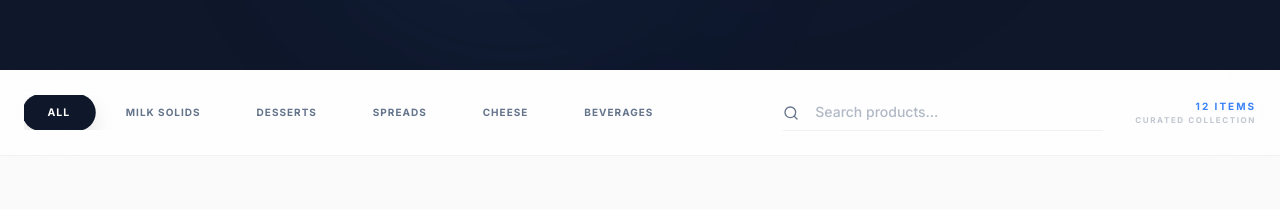
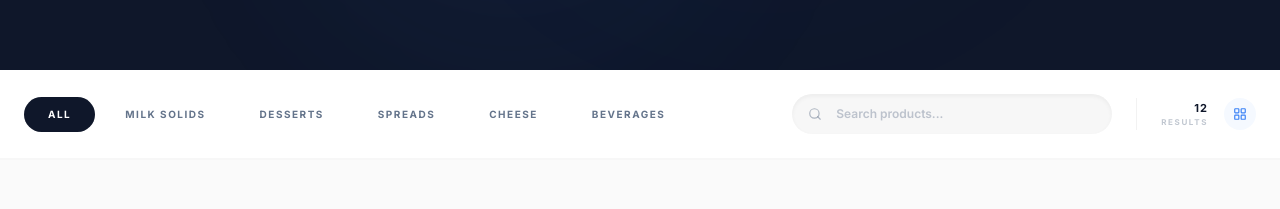
Before and after one commit to rajbamrotiya/prasaddairy.com, a React (Vite) app: page /products in a window 1280 px wide. Shown: the part 490-699 px from the top of the page. Built offline with nearby package versions, Linux system fonts and the light colour scheme.

Commit message:
- Update design of ProductsPage.jsx

```diff
--- a/src/pages/ProductsPage.jsx
+++ b/src/pages/ProductsPage.jsx
@@ -96,41 +96,64 @@ const ProductsPage = () => {
             </div>
 
             {/* Interactive Filter Bar */}
-            <div className="sticky top-[70px] z-40 bg-white/70 backdrop-blur-2xl border-b border-black/5">
-                <div className="max-w-7xl mx-auto px-6 py-6">
-                    <div className="flex flex-col lg:flex-row justify-between items-center gap-8">
+            <div className="sticky top-[70px] z-40 bg-white/90 backdrop-blur-3xl border-b border-black/[0.03] shadow-[0_1px_0_0_rgba(0,0,0,0.01)]">
+                <div className="max-w-7xl mx-auto px-6 py-4 md:py-6">
+                    <div className="flex flex-col lg:flex-row justify-between items-center gap-6 lg:gap-12">
                         {/* Categories */}
-                        <div className="flex items-center gap-2 overflow-x-auto pb-2 lg:pb-0 no-scrollbar w-full lg:w-auto">
+                        <div className="flex items-center gap-1.5 overflow-x-auto pb-4 lg:pb-0 no-scrollbar w-full lg:w-auto scroll-smooth">
                             {categories.map((cat) => (
                                 <button
                                     key={cat}
                                     onClick={() => setActiveCategory(cat)}
-                                    className={`px-6 py-2.5 rounded-full text-[10px] font-bold uppercase tracking-widest whitespace-nowrap transition-all duration-500 ${
+                                    className={`relative px-6 py-2.5 rounded-full text-[10px] font-bold uppercase tracking-[0.15em] whitespace-nowrap transition-all duration-500 overflow-hidden ${
                                         activeCategory === cat
-                                        ? 'bg-primary text-white shadow-[0_10px_20px_rgba(0,0,0,0.1)] scale-105'
-                                        : 'bg-transparent text-muted hover:text-primary hover:bg-black/5'
+                                        ? 'text-white'
+                                        : 'text-muted hover:text-primary'
                                     }`}
                                 >
-                                    {cat}
+                                    {activeCategory === cat && (
+                                        <motion.div
+                                            layoutId="activeCategory"
+                                            className="absolute inset-0 bg-primary shadow-lg z-0"
+                                            transition={{ type: "spring", bounce: 0.2, duration: 0.6 }}
+                                        />
+                                    )}
+                                    <span className="relative z-10">{cat}</span>
                                 </button>
                             ))}
                         </div>
 
                         {/* Search & Stats */}
-                        <div className="flex items-center gap-8 w-full lg:w-auto border-t lg:border-t-0 pt-6 lg:pt-0 border-black/5">
-                            <div className="relative flex-1 lg:w-80 group">
-                                <Search className="absolute left-0 top-1/2 -translate-y-1/2 w-4 h-4 text-muted group-focus-within:text-accent transition-colors" />
+                        <div className="flex flex-col sm:flex-row items-center gap-6 w-full lg:w-auto">
+                            <div className="relative w-full sm:w-72 lg:w-80 group">
+                                <div className="absolute inset-y-0 left-4 flex items-center pointer-events-none">
+                                    <Search className="w-3.5 h-3.5 text-muted/50 group-focus-within:text-accent transition-colors" />
+                                </div>
                                 <input
                                     type="text"
                                     placeholder={t('products.search_placeholder')}
                                     value={searchTerm}
                                     onChange={(e) => setSearchTerm(e.target.value)}
-                                    className="w-full bg-transparent pl-8 pr-4 py-2 text-sm font-medium border-b border-black/5 focus:border-accent focus:outline-none transition-all placeholder:text-muted/50"
+                                    className="w-full bg-black/[0.03] border-none rounded-full pl-11 pr-6 py-3 text-xs font-semibold text-primary placeholder:text-muted/40 focus:ring-2 focus:ring-accent/20 focus:bg-white transition-all shadow-inner"
                                 />
+                                {searchTerm && (
+                                    <button
+                                        onClick={() => setSearchTerm('')}
+                                        className="absolute inset-y-0 right-4 flex items-center text-muted/30 hover:text-accent transition-colors"
+                                    >
+                                        <Sparkles className="w-3 h-3" />
+                                    </button>
+                                )}
                             </div>
-                            <div className="hidden sm:flex flex-col items-end">
-                                <span className="text-[10px] font-bold tracking-[0.2em] uppercase text-accent">{filteredProducts.length} Items</span>
-                                <span className="text-[8px] font-bold tracking-[0.2em] uppercase text-muted/40">Curated Collection</span>
+
+                            <div className="flex items-center gap-4 pl-6 border-l border-black/[0.05] hidden sm:flex">
+                                <div className="text-right">
+                                    <div className="text-[11px] font-bold text-primary tracking-widest">{filteredProducts.length}</div>
+                                    <div className="text-[8px] font-bold text-muted uppercase tracking-[0.2em] opacity-40 whitespace-nowrap">Results</div>
+                                </div>
+                                <div className="w-8 h-8 rounded-full bg-accent/5 flex items-center justify-center">
+                                    <LayoutGrid className="w-3.5 h-3.5 text-accent" />
+                                </div>
                             </div>
                         </div>
                     </div>
```
Also changed, not shown: 21 other files (tests, documents, lock files or other folders).
